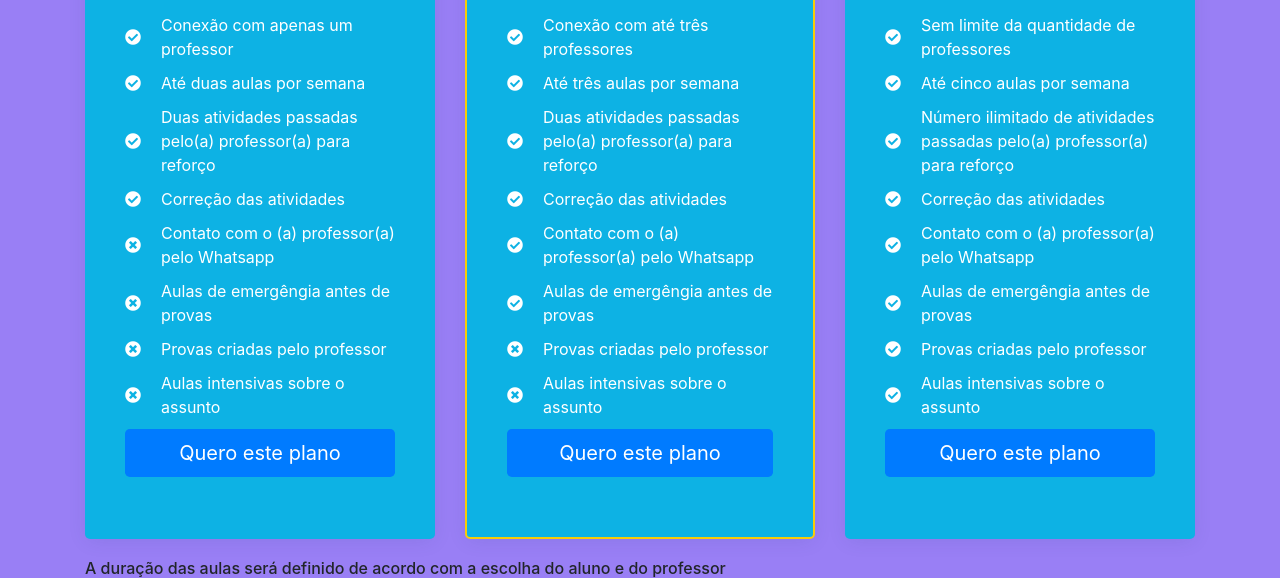
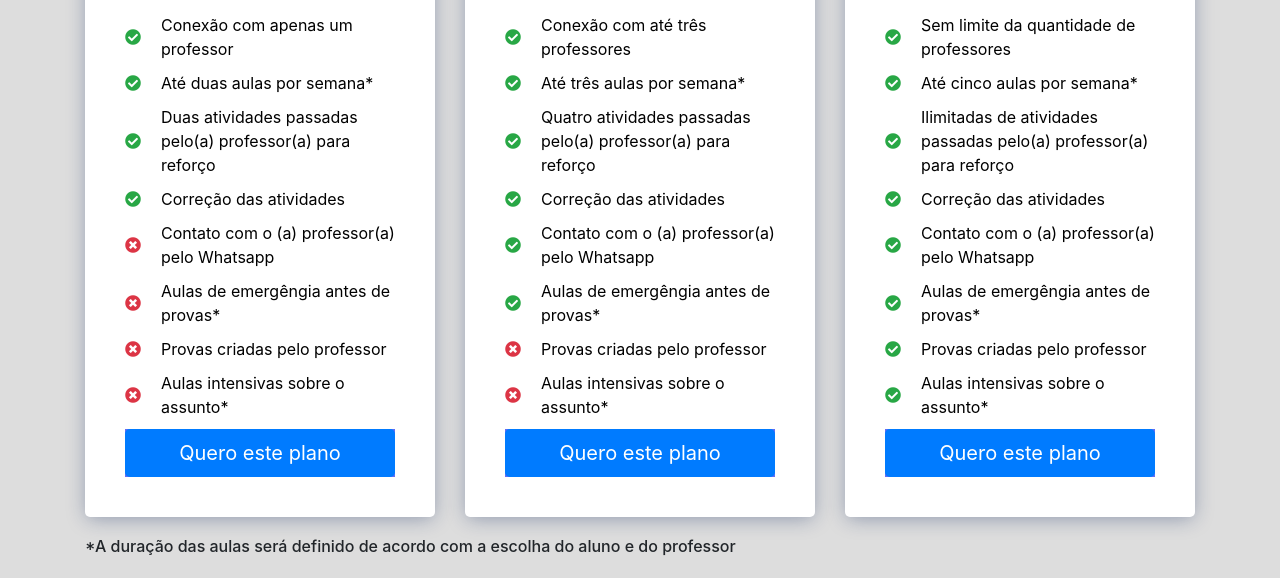
Before and after one commit to NayFreire/zique, a plain HTML site: page pages/propositions.html in a window 1280 px wide. Shown: the part 384-962 px from the top of the page. After the commit the page ends 940 px from the top, so only its background shows below. Drawn offline with nearby package versions, Linux system fonts and the light colour scheme.

Commit message:
Correção do posicionamento dos botões

```diff
--- a/pages/propositions.html
+++ b/pages/propositions.html
@@ -50,7 +50,7 @@
                                 <h1>R$60,00</h1>
                                 <small style="margin-left: 5px; font-weight: bold;">por mês</small>
                             </div>
-                            <h4 style="text-align: center;">ou</h4>
+                            <h4 style="text-align: center; color: black;">ou</h4>
                             <div class="d-flex align-items-center justify-content-center">
                                 <small style="font-weight: bold;">12x</small>
                                 <h1>R$56,50</h1>
@@ -61,42 +61,42 @@
 
                         <div class="attributes">
                             <div class="iconAttribute d-flex align-items-center">
-                                <i class="fas fa-check-circle green-text" aria-hidden="true"></i>
+                                <i class="fas fa-check-circle text-success" aria-hidden="true"></i>
                                 <p class="attributeDescription">Conexão com apenas um professor</p>
                             </div>
                             <div class="iconAttribute d-flex align-items-center">
-                                <i class="fas fa-check-circle" aria-hidden="true"></i>
-                                <p class="attributeDescription">Até duas aulas por semana</p>
+                                <i class="fas fa-check-circle text-success" aria-hidden="true"></i>
+                                <p class="attributeDescription">Até duas aulas por semana*</p>
                             </div>
                             <div class="iconAttribute d-flex align-items-center">
-                                <i class="fas fa-check-circle" aria-hidden="true"></i>
+                                <i class="fas fa-check-circle text-success" aria-hidden="true"></i>
                                 <p class="attributeDescription">Duas atividades passadas pelo(a) professor(a) para reforço</p>
                             </div>
                             <div class="iconAttribute d-flex align-items-center">
-                                <i class="fas fa-check-circle" aria-hidden="true"></i>
+                                <i class="fas fa-check-circle text-success" aria-hidden="true"></i>
                                 <p class="attributeDescription">Correção das atividades</p>
                             </div>
                             <div class="iconAttribute d-flex align-items-center">
-                                <i class="fas fa-times-circle" aria-hidden="true"></i>
+                                <i class="fas fa-times-circle text-danger" aria-hidden="true"></i>
                                 <p class="attributeDescription">Contato com o (a) professor(a) pelo Whatsapp</p>
                             </div>
                             <div class="iconAttribute d-flex align-items-center">
-                                <i class="fas fa-times-circle" aria-hidden="true"></i>
-                                <p class="attributeDescription">Aulas de emergêngia antes de provas</p>
+                                <i class="fas fa-times-circle text-danger" aria-hidden="true"></i>
+                                <p class="attributeDescription">Aulas de emergêngia antes de provas*</p>
                             </div>
                             <div class="iconAttribute d-flex align-items-center">
-                                <i class="fas fa-times-circle" aria-hidden="true"></i>
+                                <i class="fas fa-times-circle text-danger" aria-hidden="true"></i>
                                 <p class="attributeDescription">Provas criadas pelo professor</p>
                             </div>
                             <div class="iconAttribute d-flex align-items-center">
-                                <i class="fas fa-times-circle" aria-hidden="true"></i>
-                                <p class="attributeDescription">Aulas intensivas sobre o assunto</p>
+                                <i class="fas fa-times-circle text-danger" aria-hidden="true"></i>
+                                <p class="attributeDescription">Aulas intensivas sobre o assunto*</p>
                             </div>
                         </div>
 
-                        <button type="submit" class="btn marginBtn bg-primary btn-lg btn-block text-white" style="text-align: center;">
-                            <a href="./pages/home.html" style="color: #fff; text-decoration: none;">Quero este plano</a>
-                        </button>
+                        <div class="btnChoice d-flex align-items-end" style="height: auto;">
+                            <button type="submit" class="btn bg-primary btn-lg btn-block text-white" style="text-align: center;">Quero este plano</button>
+                        </div>
                     </div>
                 </div>
 
@@ -108,7 +108,7 @@
                                 <h1>R$75,00</h1>
                                 <small style="margin-left: 5px; font-weight: bold;">por mês</small>
                             </div>
-                            <h4 style="text-align: center;">ou</h4>
+                            <h4 style="text-align: center; color: black;">ou</h4>
                             <div class="d-flex align-items-center justify-content-center">
                                 <small style="font-weight: bold;">12x</small>
                                 <h1>R$71,50</h1>
@@ -119,42 +119,42 @@
 
                         <div class="attributes">
                             <div class="iconAttribute d-flex align-items-center">
-                                <i class="fas fa-check-circle green-text" aria-hidden="true"></i>
+                                <i class="fas fa-check-circle text-success green-text" aria-hidden="true"></i>
                                 <p class="attributeDescription">Conexão com até três professores</p>
                             </div>
                             <div class="iconAttribute d-flex align-items-center">
-                                <i class="fas fa-check-circle" aria-hidden="true"></i>
-                                <p class="attributeDescription">Até três aulas por semana</p>
+                                <i class="fas fa-check-circle text-success" aria-hidden="true"></i>
+                                <p class="attributeDescription">Até três aulas por semana*</p>
                             </div>
                             <div class="iconAttribute d-flex align-items-center">
-                                <i class="fas fa-check-circle" aria-hidden="true"></i>
-                                <p class="attributeDescription">Duas atividades passadas pelo(a) professor(a) para reforço</p>
+                                <i class="fas fa-check-circle text-success" aria-hidden="true"></i>
+                                <p class="attributeDescription">Quatro atividades passadas pelo(a) professor(a) para reforço</p>
                             </div>
                             <div class="iconAttribute d-flex align-items-center">
-                                <i class="fas fa-check-circle" aria-hidden="true"></i>
+                                <i class="fas fa-check-circle text-success" aria-hidden="true"></i>
                                 <p class="attributeDescription">Correção das atividades</p>
                             </div>
                             <div class="iconAttribute d-flex align-items-center">
-                                <i class="fas fa-check-circle" aria-hidden="true"></i>
+                                <i class="fas fa-check-circle text-success" aria-hidden="true"></i>
                                 <p class="attributeDescription">Contato com o (a) professor(a) pelo Whatsapp</p>
                             </div>
                             <div class="iconAttribute d-flex align-items-center">
-                                <i class="fas fa-check-circle" aria-hidden="true"></i>
-                                <p class="attributeDescription">Aulas de emergêngia antes de provas</p>
+                                <i class="fas fa-check-circle text-success" aria-hidden="true"></i>
+                                <p class="attributeDescription">Aulas de emergêngia antes de provas*</p>
                             </div>
                             <div class="iconAttribute d-flex align-items-center">
-                                <i class="fas fa-times-circle" aria-hidden="true"></i>
+                                <i class="fas fa-times-circle text-danger" aria-hidden="true"></i>
                                 <p class="attributeDescription">Provas criadas pelo professor</p>
                             </div>
                             <div class="iconAttribute d-flex align-items-center">
-                                <i class="fas fa-times-circle" aria-hidden="true"></i>
-                                <p class="attributeDescription">Aulas intensivas sobre o assunto</p>
+                                <i class="fas fa-times-circle text-danger" aria-hidden="true"></i>
+                                <p class="attributeDescription">Aulas intensivas sobre o assunto*</p>
                             </div>
                         </div>
 
-                        <button type="submit" class="btn marginBtn bg-primary btn-lg btn-block text-white" style="text-align: center;">
-                            <a href="./pages/home.html" style="color: #fff; text-decoration: none;">Quero este plano</a>
-                        </button>
+                        <div class="btnChoice">
+                            <button type="submit" class="btn bg-primary btn-lg btn-block text-white" style="text-align: center;">Quero este plano</button>
+                        </div>
                     </div>
                 </div>
 
@@ -166,7 +166,7 @@
                                 <h1>R$110,00</h1>
                                 <small style="margin-left: 5px; font-weight: bold;">por mês</small>
                             </div>
-                            <h4 style="text-align: center;">ou</h4>
+                            <h4 style="text-align: center; color: black;">ou</h4>
                             <div class="d-flex align-items-center justify-content-center">
                                 <small style="font-weight: bold;">12x</small>
                                 <h1>R$98,50</h1>
@@ -177,47 +177,47 @@
 
                         <div class="attributes">
                             <div class="iconAttribute d-flex align-items-center">
-                                <i class="fas fa-check-circle green-text" aria-hidden="true"></i>
+                                <i class="fas fa-check-circle text-success green-text" aria-hidden="true"></i>
                                 <p class="attributeDescription">Sem limite da quantidade de professores</p>
                             </div>
                             <div class="iconAttribute d-flex align-items-center">
-                                <i class="fas fa-check-circle" aria-hidden="true"></i>
-                                <p class="attributeDescription">Até cinco aulas por semana</p>
+                                <i class="fas fa-check-circle text-success" aria-hidden="true"></i>
+                                <p class="attributeDescription">Até cinco aulas por semana*</p>
                             </div>
                             <div class="iconAttribute d-flex align-items-center">
-                                <i class="fas fa-check-circle" aria-hidden="true"></i>
-                                <p class="attributeDescription">Número ilimitado de atividades passadas pelo(a) professor(a) para reforço</p>
+                                <i class="fas fa-check-circle text-success" aria-hidden="true"></i>
+                                <p class="attributeDescription">Ilimitadas de atividades passadas pelo(a) professor(a) para reforço</p>
                             </div>
                             <div class="iconAttribute d-flex align-items-center">
-                                <i class="fas fa-check-circle" aria-hidden="true"></i>
+                                <i class="fas fa-check-circle text-success" aria-hidden="true"></i>
                                 <p class="attributeDescription">Correção das atividades</p>
                             </div>
                             <div class="iconAttribute d-flex align-items-center">
-                                <i class="fas fa-check-circle" aria-hidden="true"></i>
+                                <i class="fas fa-check-circle text-success" aria-hidden="true"></i>
                                 <p class="attributeDescription">Contato com o (a) professor(a) pelo Whatsapp</p>
                             </div>
                             <div class="iconAttribute d-flex align-items-center">
-                                <i class="fas fa-check-circle" aria-hidden="true"></i>
-                                <p class="attributeDescription">Aulas de emergêngia antes de provas</p>
+                                <i class="fas fa-check-circle text-success" aria-hidden="true"></i>
+                                <p class="attributeDescription">Aulas de emergêngia antes de provas*</p>
                             </div>
                             <div class="iconAttribute d-flex align-items-center">
-                                <i class="fas fa-check-circle" aria-hidden="true"></i>
+                                <i class="fas fa-check-circle text-success" aria-hidden="true"></i>
                                 <p class="attributeDescription">Provas criadas pelo professor</p>
                             </div>
                             <div class="iconAttribute d-flex align-items-center">
-                                <i class="fas fa-check-circle" aria-hidden="true"></i>
-                                <p class="attributeDescription">Aulas intensivas sobre o assunto</p>
+                                <i class="fas fa-check-circle text-success" aria-hidden="true"></i>
+                                <p class="attributeDescription">Aulas intensivas sobre o assunto*</p>
                             </div>
                         </div>
 
-                        <button type="submit" class="btn marginBtn bg-primary btn-lg btn-block text-white" style="text-align: center;">
-                            <a href="./pages/home.html" style="color: #fff; text-decoration: none;">Quero este plano</a>
-                        </button>
+                        <div class="btnChoice align-self-end">
+                            <button type="submit" class="btn bg-primary btn-lg btn-block text-white" style="text-align: center;">Quero este plano</button>
+                        </div>
                     </div>
                 </div>
             </div>
             <div class="clarification">
-                <h6>A duração das aulas será definido de acordo com a escolha do aluno e do professor</h6>
+                <h6>*A duração das aulas será definido de acordo com a escolha do aluno e do professor</h6>
             </div>
         </div>
     </div>
--- a/styles/propositionsStyle.css
+++ b/styles/propositionsStyle.css
@@ -1,6 +1,6 @@
 body{
     background-image: none !important;
-    background-color: rgb(153, 127, 245) !important;
+    background-color: rgb(221, 221, 221) !important;
 }
 
 
@@ -17,16 +17,15 @@ body{
 
 .box{
     padding: 40px 40px;
-    box-shadow: 0 3px 20px -2px rgba(20, 45, 100, 0.1);
-    background: rgb(13, 178, 228);
+    box-shadow: 0 3px 20px -2px rgba(20, 45, 100, 0.4);
+    background: #ffffff;
     height: 100%;
-    border-top: 4px solid #fff;
+    border-top: 4px solid #f4f7fa;
     border-radius: 5px;
 }
 
 .contrast{
     border-top: 4px solid #f8cc07 !important;
-    border: 2px solid #f8cc07;
 }
 
 .titleProposal{
@@ -35,8 +34,8 @@ body{
 }
 
 .prices{
-    color: #f8cc07;
-    text-shadow: 2px 2px #000000;
+    color: #626cf5;
+    text-shadow: 1px 1px #000000;
 }
 
 .iconAttribute{
@@ -46,4 +45,9 @@ body{
 .attributeDescription{
     margin-bottom: 0 !important;
     margin-left: 20px;
+    color: #000;
 }
+
+.btnChoice{
+    background-color: #626cf5;
+}
```
